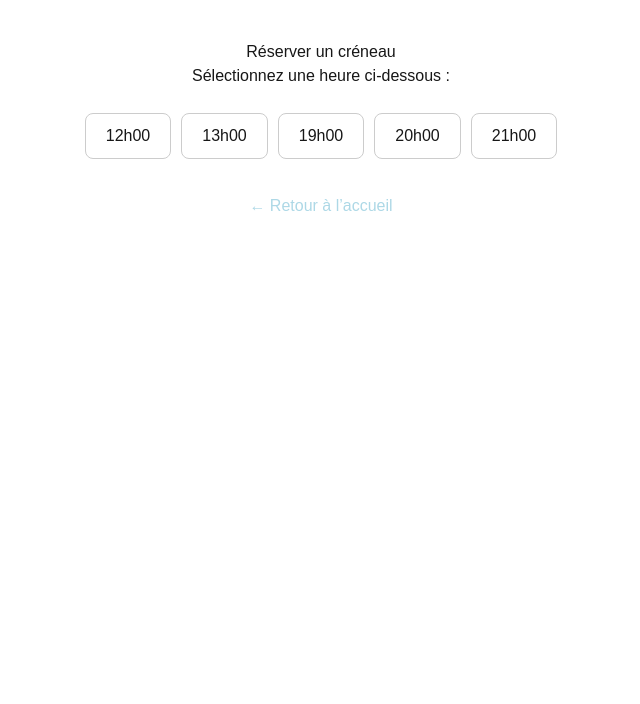
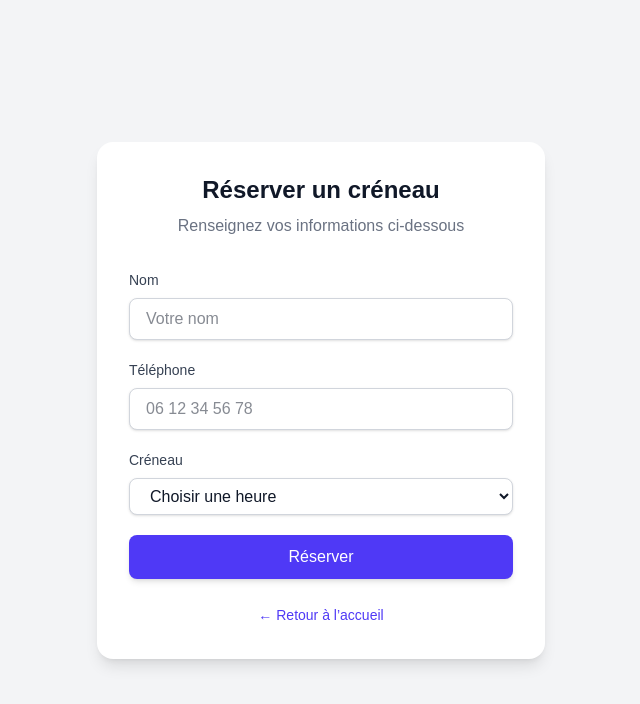
Before and after one commit to Albiatour/next-app, a Next.js app: page /demo in a window 1280 px wide. Shown: the top 704 px of the page, without its empty margins (319-959 px from the left). Built offline with nearby package versions, Linux system fonts and the light colour scheme.

Commit message:
add reservation form to demo page

```diff
--- a/app/demo/page.js
+++ b/app/demo/page.js
@@ -1,36 +1,81 @@
 "use client";
+import { useState } from "react";
 import Link from "next/link";
 
 export default function Demo() {
-  const slots = ["12h00", "13h00", "19h00", "20h00", "21h00"];
+  const [name, setName] = useState("");
+  const [phone, setPhone] = useState("");
+  const [slot, setSlot] = useState("");
+
+  const handleSubmit = (e) => {
+    e.preventDefault();
+    if (!name || !slot) return;
+    alert(`Réservation confirmée pour ${name} à ${slot}`);
+  };
+
+  const slots = ["12h", "13h", "19h", "20h", "21h"];
 
   return (
-    <main style={{ padding: "40px", textAlign: "center" }}>
-      <h1>Réserver un créneau</h1>
-      <p>Sélectionnez une heure ci-dessous :</p>
+    <main className="min-h-screen flex items-center justify-center bg-gray-100 px-6">
+      <div className="w-full max-w-md">
+        <div className="rounded-2xl bg-white shadow-lg p-8">
+          <h1 className="text-2xl font-bold text-gray-900 text-center">Réserver un créneau</h1>
+          <p className="mt-2 text-center text-gray-500">Renseignez vos informations ci-dessous</p>
 
-      <div style={{ marginTop: "20px" }}>
-        {slots.map((s) => (
-          <button
-            key={s}
-            style={{
-              padding: "10px 20px",
-              margin: "5px",
-              borderRadius: "8px",
-              border: "1px solid #ccc",
-              cursor: "pointer",
-            }}
-            onClick={() => alert(`Vous avez réservé : ${s}`)}
-          >
-            {s}
-          </button>
-        ))}
-      </div>
+          <form onSubmit={handleSubmit} className="mt-8 space-y-5">
+            <div>
+              <label htmlFor="name" className="block text-sm font-medium text-gray-700">Nom</label>
+              <input
+                id="name"
+                type="text"
+                value={name}
+                onChange={(e) => setName(e.target.value)}
+                required
+                className="mt-2 w-full rounded-lg border border-gray-300 bg-white px-4 py-2 text-gray-900 shadow-sm outline-none focus:border-indigo-500 focus:ring-2 focus:ring-indigo-500"
+                placeholder="Votre nom"
+              />
+            </div>
 
-      <div style={{ marginTop: "30px" }}>
-        <Link href="/" style={{ color: "lightblue" }}>
-          ← Retour à l’accueil
-        </Link>
+            <div>
+              <label htmlFor="phone" className="block text-sm font-medium text-gray-700">Téléphone</label>
+              <input
+                id="phone"
+                type="tel"
+                value={phone}
+                onChange={(e) => setPhone(e.target.value)}
+                className="mt-2 w-full rounded-lg border border-gray-300 bg-white px-4 py-2 text-gray-900 shadow-sm outline-none focus:border-indigo-500 focus:ring-2 focus:ring-indigo-500"
+                placeholder="06 12 34 56 78"
+              />
+            </div>
+
+            <div>
+              <label htmlFor="slot" className="block text-sm font-medium text-gray-700">Créneau</label>
+              <select
+                id="slot"
+                value={slot}
+                onChange={(e) => setSlot(e.target.value)}
+                required
+                className="mt-2 w-full rounded-lg border border-gray-300 bg-white px-4 py-2 text-gray-900 shadow-sm outline-none focus:border-indigo-500 focus:ring-2 focus:ring-indigo-500"
+              >
+                <option value="" disabled>Choisir une heure</option>
+                {slots.map((s) => (
+                  <option key={s} value={s}>{s}</option>
+                ))}
+              </select>
+            </div>
+
+            <button
+              type="submit"
+              className="w-full inline-flex items-center justify-center rounded-lg bg-indigo-600 px-4 py-2.5 text-white font-medium shadow-md transition hover:bg-indigo-500 focus:outline-none focus:ring-2 focus:ring-indigo-500"
+            >
+              Réserver
+            </button>
+          </form>
+
+          <div className="mt-6 text-center">
+            <Link href="/" className="text-sm text-indigo-600 hover:text-indigo-500">← Retour à l’accueil</Link>
+          </div>
+        </div>
       </div>
     </main>
   );
```
